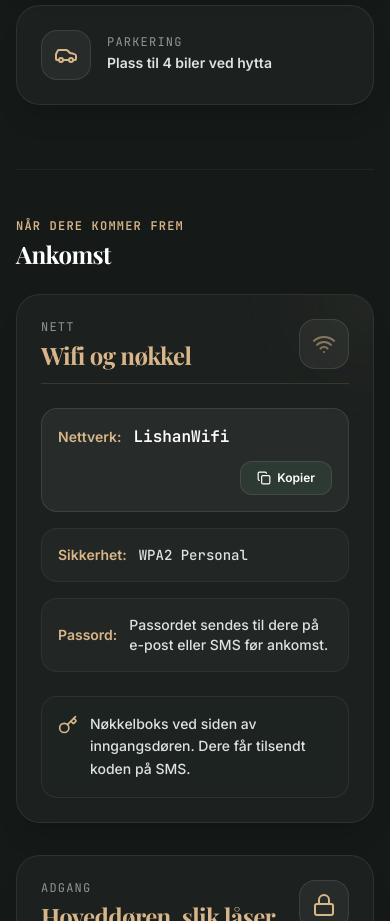
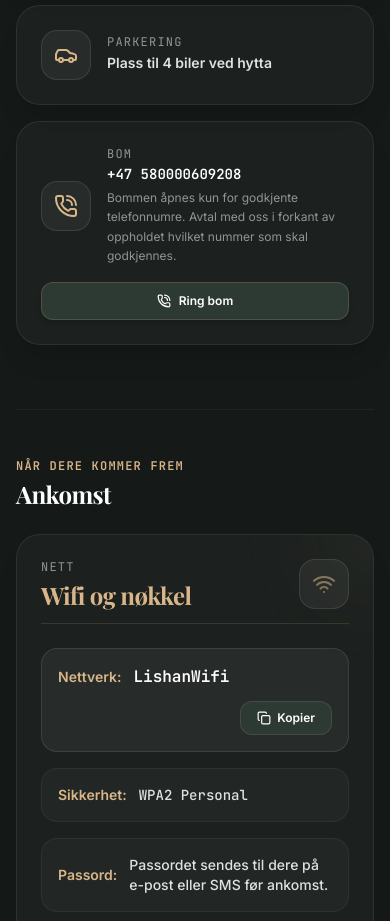
Before and after one commit to MKarthum/Grostulvegen97, a React (Vite) app: page / in a window 390 px wide. Shown: the part 2420-3341 px from the top of the page. Built offline with nearby package versions, Linux system fonts and the light colour scheme; a web font is replaced by a local one.

Commit message:
Add barrier (bom) phone number to before-arrival info
The barrier only opens for pre-approved phone numbers agreed with
guests in advance, so publishing the call number itself does not
expose access to unauthorized people.

```diff
--- a/src/components/BeforeArrivalCard.tsx
+++ b/src/components/BeforeArrivalCard.tsx
@@ -1,5 +1,5 @@
 import React, { useState } from "react";
-import { MapPin, Clock, Car, Copy, Check, Navigation, Calendar } from "lucide-react";
+import { MapPin, Clock, Car, Copy, Check, Navigation, PhoneCall } from "lucide-react";
 import { BeforeArrivalInfo } from "../content/types";
 
 interface BeforeArrivalCardProps {
@@ -127,6 +127,30 @@ export default function BeforeArrivalCard({
             <p className="text-sm font-semibold text-text-light leading-relaxed">{info.parking.value}</p>
           </div>
         </div>
+
+        {/* Barrier / bom info */}
+        <div id="barrier-box" className="sm:col-span-2 bg-white/3 border border-white/8 backdrop-blur-md rounded-3xl p-6 shadow-xl flex flex-col sm:flex-row sm:items-center gap-4 transition-all hover:bg-white/5">
+          <div className="flex items-center gap-4 flex-1">
+            <div className="bg-white/5 border border-white/10 p-3 rounded-2xl shrink-0">
+              <PhoneCall className="w-6 h-6 text-cabin-accent" />
+            </div>
+            <div>
+              <span className="text-xs font-mono text-text-dim uppercase tracking-widest block mb-0.5">
+                {info.barrier.label}
+              </span>
+              <p className="text-sm font-mono font-semibold text-white">{info.barrier.phone}</p>
+              <p className="text-xs text-text-dim leading-relaxed mt-1">{info.barrier.info}</p>
+            </div>
+          </div>
+          <a
+            id="call-barrier-btn"
+            href={`tel:${info.barrier.phone.replace(/\s+/g, "")}`}
+            className="flex items-center justify-center gap-2 px-4 py-2.5 bg-cabin-green hover:bg-cabin-green/85 border border-cabin-accent/20 active:scale-95 font-semibold text-xs text-white rounded-xl shadow-md transition-all cursor-pointer shrink-0"
+          >
+            <PhoneCall className="w-3.5 h-3.5" />
+            <span>{info.barrier.callLabel}</span>
+          </a>
+        </div>
       </div>
     </div>
   );
--- a/src/content/en.ts
+++ b/src/content/en.ts
@@ -102,6 +102,12 @@ export const en: Translation = {
     parking: {
       label: "Parking",
       value: "Space for 4 cars at the cabin",
+    },
+    barrier: {
+      label: "Barrier",
+      phone: "+47 580000609208",
+      info: "The barrier only opens for approved phone numbers. Agree with us before your stay which number should be approved.",
+      callLabel: "Call barrier",
     },
   },
   wifi: {
--- a/src/content/no.ts
+++ b/src/content/no.ts
@@ -102,6 +102,12 @@ export const no: Translation = {
     parking: {
       label: "Parkering",
       value: "Plass til 4 biler ved hytta",
+    },
+    barrier: {
+      label: "Bom",
+      phone: "+47 580000609208",
+      info: "Bommen åpnes kun for godkjente telefonnumre. Avtal med oss i forkant av oppholdet hvilket nummer som skal godkjennes.",
+      callLabel: "Ring bom",
     },
   },
   wifi: {
--- a/src/content/types.ts
+++ b/src/content/types.ts
@@ -24,6 +24,7 @@ export interface BeforeArrivalInfo {
   checkIn: { label: string; value: string; caption: string };
   checkOut: { label: string; value: string; caption: string };
   parking: { label: string; value: string };
+  barrier: { label: string; phone: string; info: string; callLabel: string };
 }
 
 export interface WifiInfo {
```
